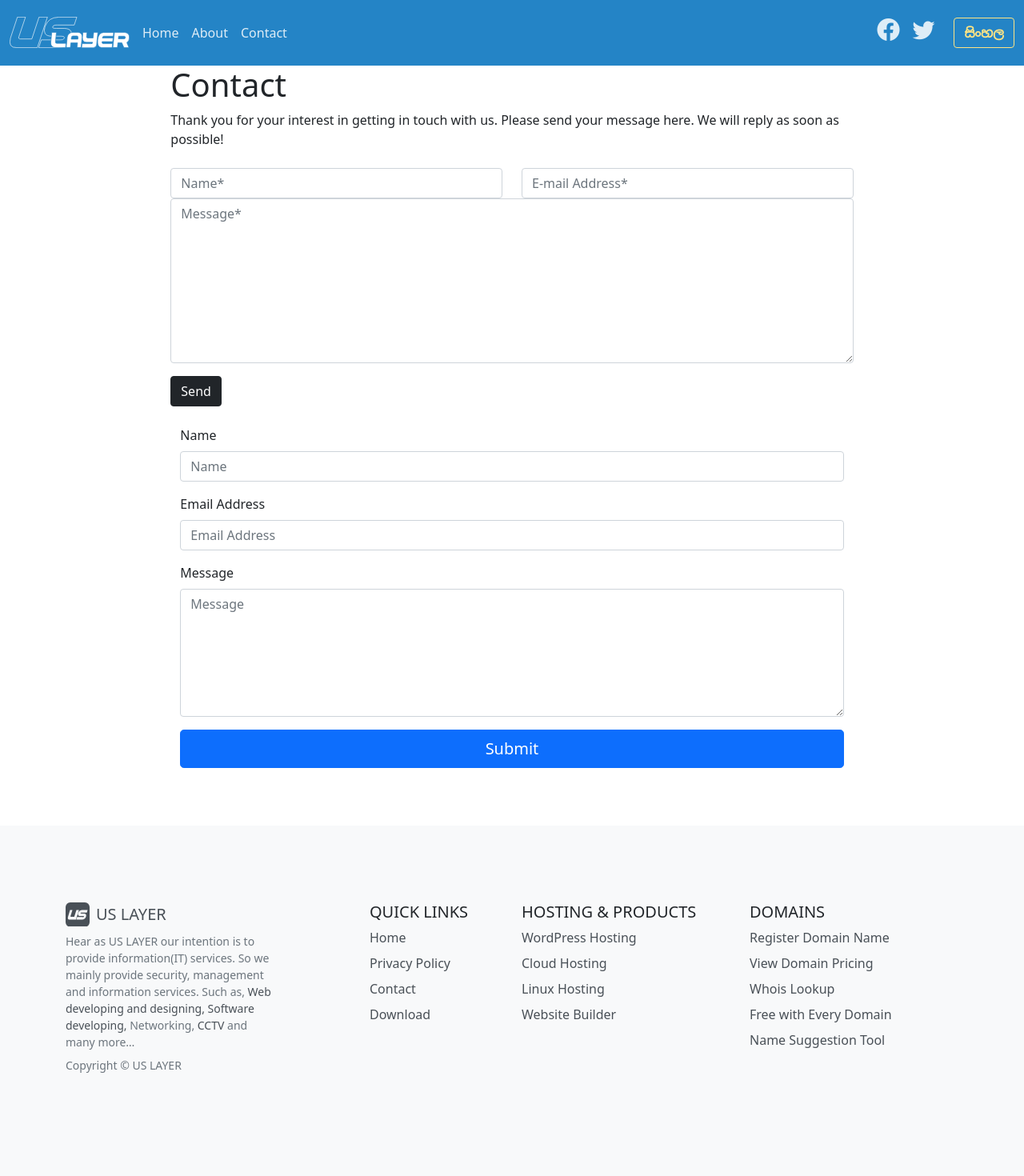
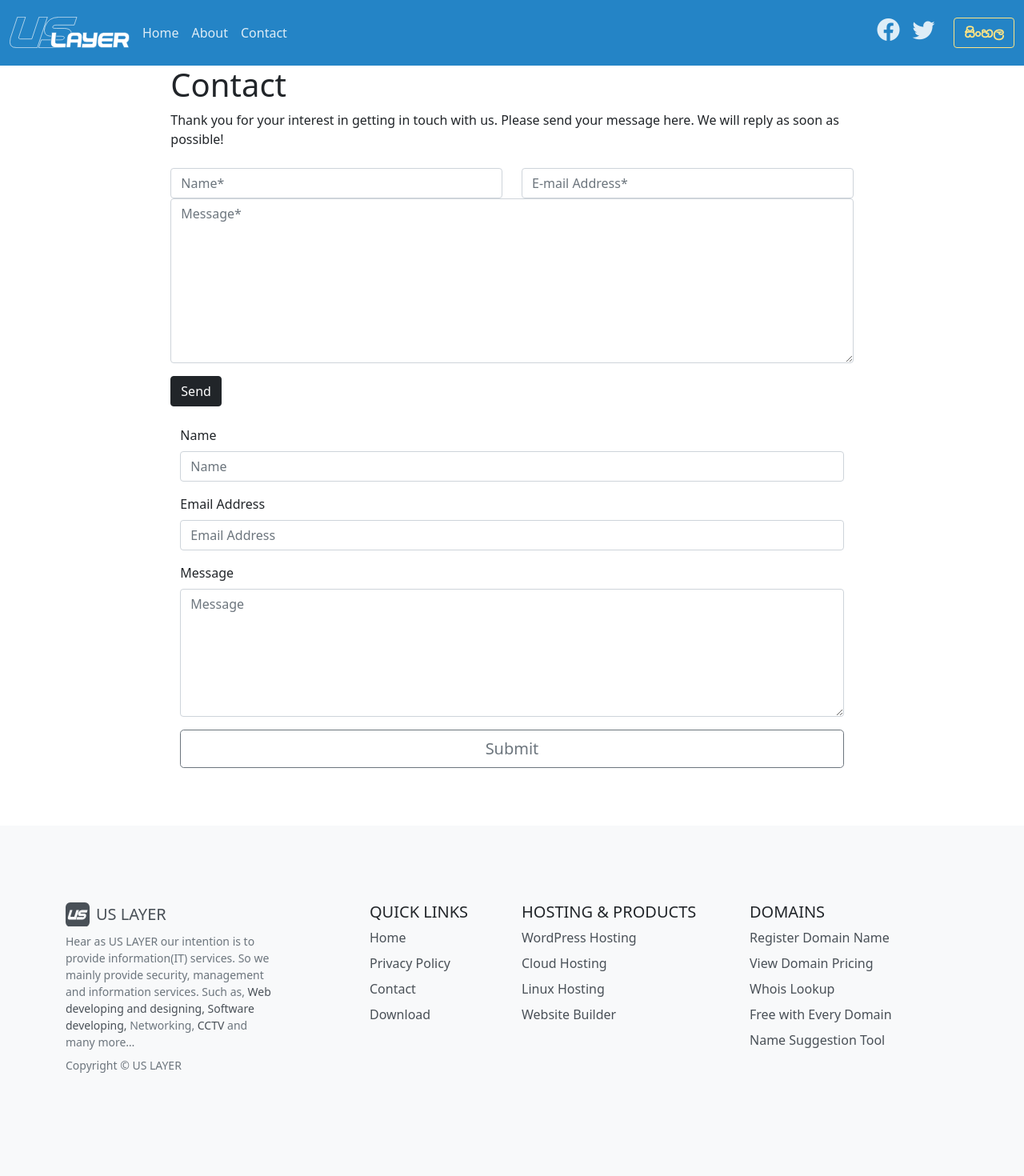
Before and after one commit to uslayer/uslayer.github.io, a Jekyll site: the page built from pages/contact.html, in a window 1280 px wide. Shown: the whole page at 80% size. Built offline with Jekyll 4.4.1, drawn with Linux system fonts in a browser that asks for light colours.

Commit message:
Update contact.html

```diff
--- a/pages/contact.html
+++ b/pages/contact.html
@@ -47,7 +47,7 @@ comments: false
 
     <!-- Form submit button -->
     <div class="d-grid">
-      <button class="btn btn-primary btn-lg" type="submit" value="Send">Submit</button>
+      <button class="btn btn-outline-secondary btn-lg" type="submit" value="Send">Submit</button>
     </div>
 
   </form>
```
